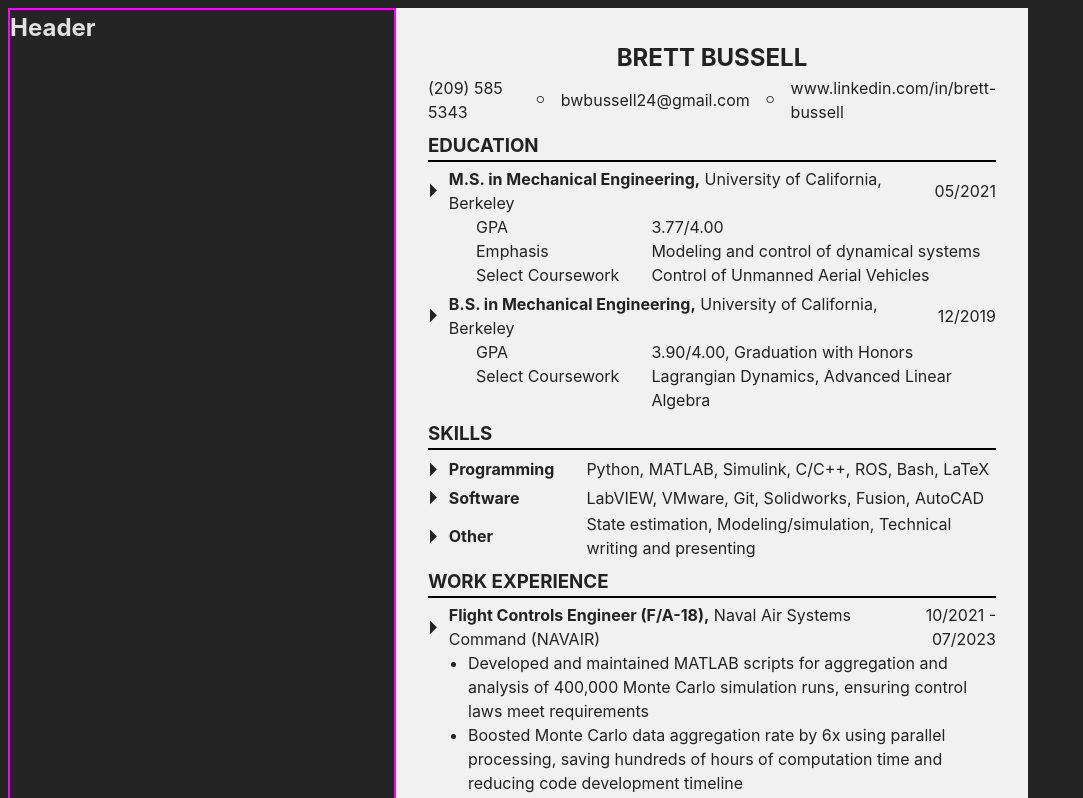
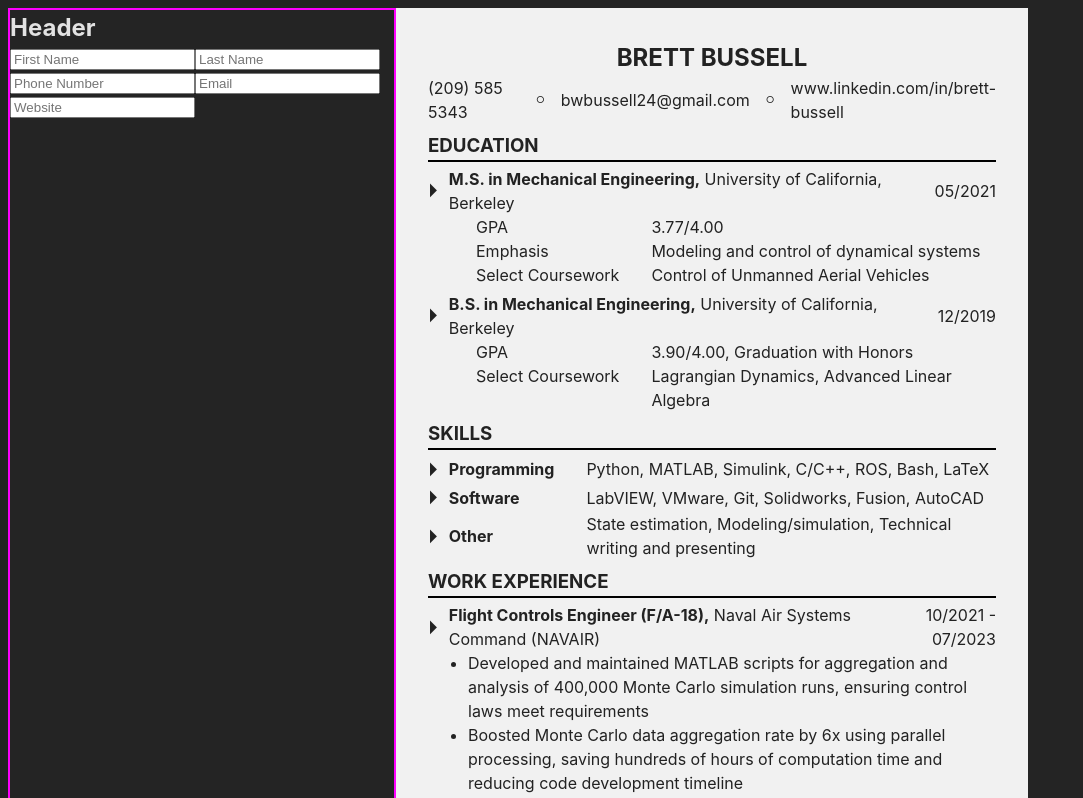
Before and after one commit to sourdoughbredd/resume-builder, a React (Vite) app: page / in a window 1280 px wide. Shown: the top 798 px of the page, without its empty margins (0-1083 px from the left). Built offline with nearby package versions, Linux system fonts and the light colour scheme.

Commit message:
Add HeaderForm to the resume form

```diff
--- a/src/components/form/ResumeForm.jsx
+++ b/src/components/form/ResumeForm.jsx
@@ -1,10 +1,13 @@
 import "../../styles/form/ResumeForm.css";
 import FormSection from "./FormSection";
+import HeaderForm from "./HeaderForm";
 
 export default function ResumeForm() {
   return (
     <div className="resume-form">
-      <FormSection name="Header"></FormSection>
+      <FormSection name="Header">
+        <HeaderForm></HeaderForm>
+      </FormSection>
     </div>
   );
 }
```
